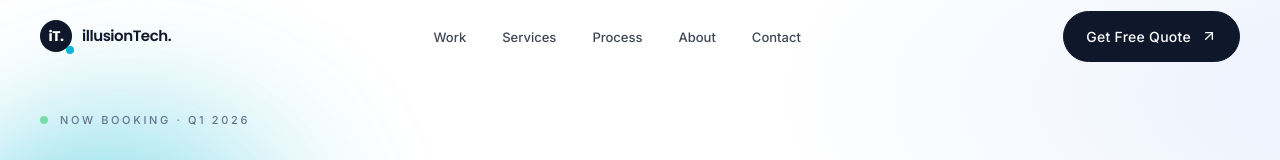
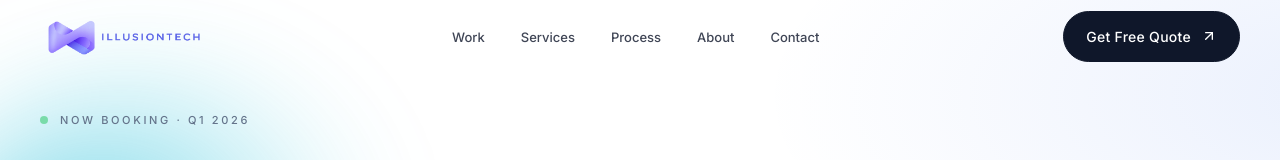
Before and after one commit to ishavade1/illusionTech-agency, a React (Vite) app: page / in a window 1280 px wide. Shown: the top 160 px of the page. Built offline with nearby package versions, Linux system fonts and the light colour scheme.

Commit message:
logo changed

```diff
--- a/src/components/Footer.tsx
+++ b/src/components/Footer.tsx
@@ -1,6 +1,7 @@
 import React from "react";
 import { ArrowUpRight } from "lucide-react";
 import { AGENCY } from "../data/site";
+import logo from "/illusiontech-logo.png";
 
 interface FooterLink {
   label: string;
@@ -58,14 +59,11 @@ export default function Footer(): React.JSX.Element {
           {/* Left */}
           <div className="md:col-span-5">
             <div className="flex items-center gap-2.5 mb-8">
-              <span className="relative inline-flex items-center justify-center w-9 h-9 rounded-full bg-white text-[#0F172A] font-display font-bold">
-                iT.
-                <span className="absolute -right-0.5 -bottom-0.5 w-2 h-2 rounded-full bg-[#06B6D4]" />
-              </span>
-
-              <span className="font-display font-semibold tracking-tight text-white text-lg">
-                {AGENCY.name}
-              </span>
+              <img
+                  src={logo}
+                  alt="IllusionTech"
+                  className="h-25 md:h-20 w-auto object-contain transition-transform duration-300 group-hover:scale-105"
+                />
             </div>
 
             <div
--- a/src/components/Navbar.tsx
+++ b/src/components/Navbar.tsx
@@ -2,6 +2,7 @@ import React, { useEffect, useState } from "react";
 import { motion, AnimatePresence } from "framer-motion";
 import { Menu, X, ArrowUpRight } from "lucide-react";
 import { AGENCY } from "../data/site";
+import logo from "/illusiontech-logo.png";
 
 declare global {
   interface Window {
@@ -92,19 +93,16 @@ export default function Navbar(): React.JSX.Element {
     >
       <nav className="max-w-[1440px] mx-auto px-6 md:px-10 h-[72px] flex items-center justify-between">
         <button
-          data-testid="nav-logo"
-          onClick={() => scrollToId("home")}
-          className="flex items-center gap-2.5 group"
-        >
-          <span className="relative inline-flex items-center justify-center w-8 h-8 rounded-full bg-[#0F172A] text-white font-display font-bold text-sm">
-            iT.
-            <span className="absolute -right-0.5 -bottom-0.5 w-2 h-2 rounded-full bg-[#06B6D4]" />
-          </span>
-
-          <span className="font-display font-semibold tracking-tight text-[#0F172A] text-[15px]">
-            {AGENCY.name}
-          </span>
-        </button>
+            data-testid="nav-logo"
+            onClick={() => scrollToId("home")}
+            className="group"
+          >
+            <img
+              src={logo}
+              alt="IllusionTech"
+              className="h-18 md:h-14 w-auto object-contain transition-transform duration-300 group-hover:scale-105"
+            />
+          </button>
 
         <ul className="hidden md:flex items-center gap-9">
           {NAV.map((n) => (
```
Also changed, not shown: public/illusiontech-logo.png (added).
